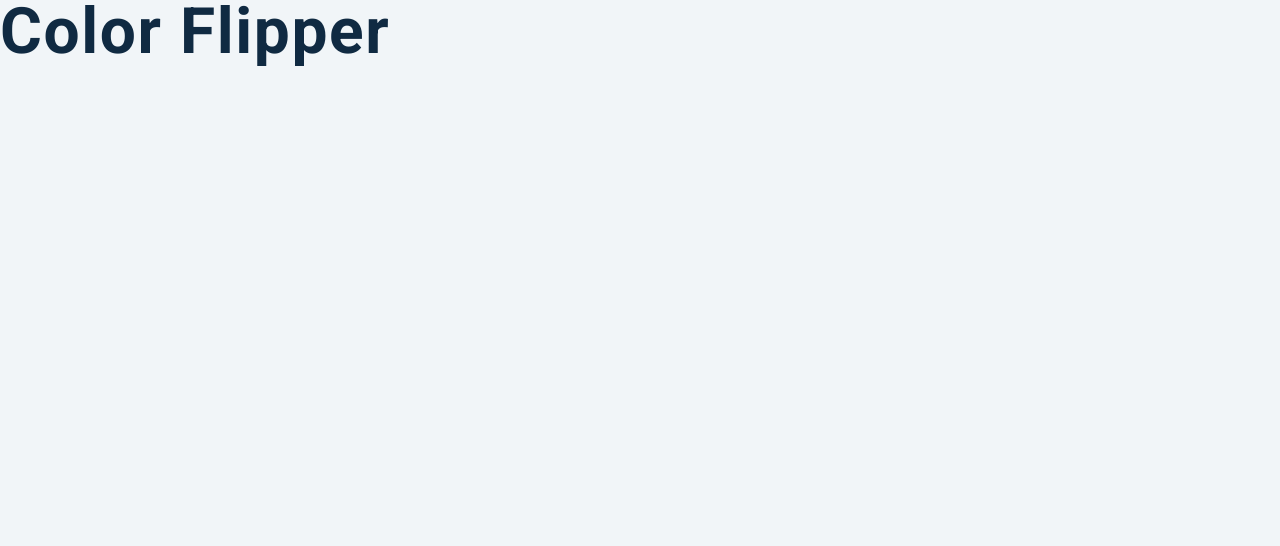
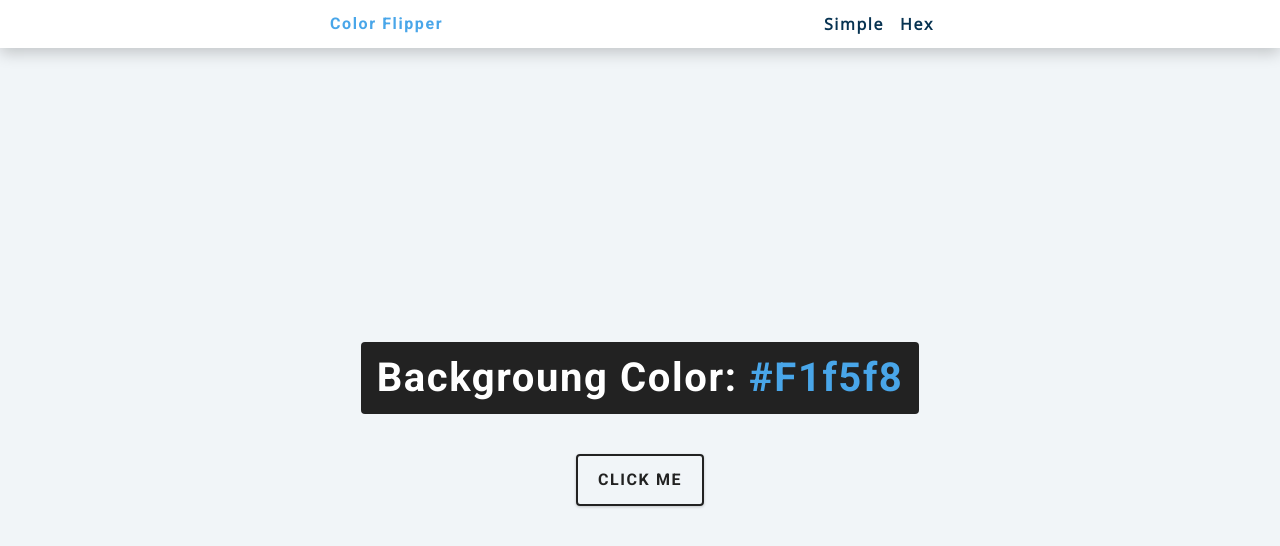
Before and after one commit to stubeards/color-flipper, a plain HTML site: page index.html in a window 1280 px wide. Drawn offline with nearby package versions, Linux system fonts and the light colour scheme.

Commit message:
Building Project

```diff
--- a/app.js
+++ b/app.js
@@ -1 +1,14 @@
 const colors = ["green", "red", "rgba(133,122,200)", "#f15025"];
+
+const btn = document.getElementById("btn");
+const color = document.querySelector(".color");
+
+btn.addEventListener('click', function (){
+    const randomNumber = getRandomNumber();
+    document.body.style.backgroundColor = colors[randomNumber];
+    color.textContent = colors[randomNumber];
+})
+
+function getRandomNumber(){
+    return Math.floor(Math.random() * colors.length);
+}
--- a/index.html
+++ b/index.html
@@ -9,7 +9,29 @@
     <link rel="stylesheet" href="styles.css" />
   </head>
   <body>
-    <h1>color flipper</h1>
+    <nav>
+      <div class="nav-center">
+        <h4>color flipper</h4>
+        <ul class="nav-links">
+          <li>
+            <a href="index.html">Simple</a>
+          </li>
+          <li>
+            <a href="hex.html">Hex</a>
+          </li>
+        </ul>
+      </div>
+    </nav>
+    <main>
+      <div class="container">
+        <h2>backgroung color: <span class="color">
+          #f1f5f8
+        </span>
+        </h2>
+        <butto class="btn btn-hero" id="btn">Click Me</button>
+      </div>
+    </main>
+
     <!-- javascript -->
     <script src="app.js"></script>
   </body>
```
Also changed, not shown: hex.js (+17 -0 lines).
